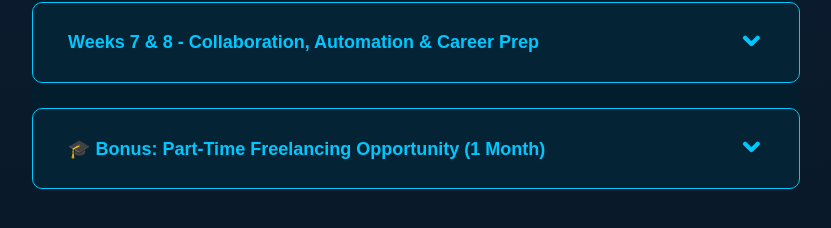
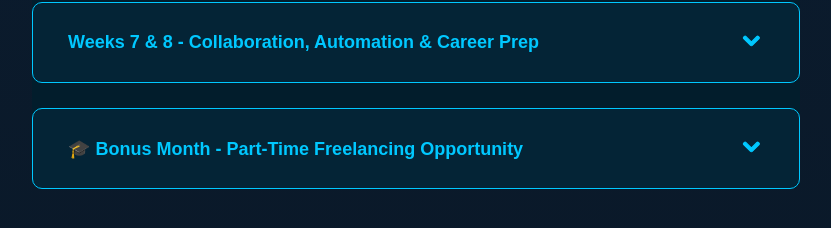
Before and after one commit to bhavanishankargithub/civil-courses-website, a React (Vite) app: page /#/course/1 in a window 1280 px wide. Shown: the part 3834-4062 px from the top of the page, without its empty margins (0-831 px from the left). Built offline with nearby package versions, Linux system fonts and the light colour scheme.

Commit message:
Weekly schedule new changes.

```diff
--- a/src/components/Footer.tsx
+++ b/src/components/Footer.tsx
@@ -98,7 +98,7 @@ const Footer = () => {
             <div className="footer-contact">
               <div className="contact-item">
                 <MapPin size={18} />
-                <span>123 Engineering Plaza, Tech City, TC 12345</span>
+                <span>W84, Gandhi Vihar, Ravi Nagar, Hapur, NCR 245101, India</span>
               </div>
               <div className="contact-item">
                 <Phone size={18} />
@@ -106,7 +106,7 @@ const Footer = () => {
               </div>
               <div className="contact-item">
                 <Mail size={18} />
-                <span>info@revinxt.academy</span>
+                <span>Info@revinxt.com</span>
               </div>
             </div>
           </div>
--- a/src/data/courses.ts
+++ b/src/data/courses.ts
@@ -2,7 +2,7 @@ import type { Course } from "../types/course";
 import ETBSCourse from "../assets/etbsCourseImage.jpg";
 import AutoCadCourseImg from "../assets/autocadCourseImage.jpg";
 import RevitCourseImage from "../assets/revitCourseImage.jpg";
-import { scheduleForCourse1 } from "./schedule";
+import { autoCadScheduleArr, scheduleArrRevitCourse } from "./schedule";
 
 export const courses: Course[] = [
   {
@@ -25,7 +25,7 @@ export const courses: Course[] = [
       "Industry Workflows",
     ],
     created_at: new Date().toISOString(),
-    schedule: scheduleForCourse1,
+    schedule: scheduleArrRevitCourse,
   },
   {
     id: "3",
@@ -47,6 +47,7 @@ export const courses: Course[] = [
       "CAD Software",
     ],
     created_at: new Date().toISOString(),
+    schedule: autoCadScheduleArr,
   },
   {
     id: "2",
--- a/src/data/schedule.ts
+++ b/src/data/schedule.ts
@@ -1,234 +1,142 @@
-type ScheduleItem = {
-  whatWillYouLearn: string;
-  outCome: string;
+export type ScheduleDetail = {
+  title: string;
+  details: string[];
+  outcome: string;
 };
 
-type WeekSchedule = {
-  title: string;
-  details: ScheduleItem[];
-};
-
-export type ScheduleArrayType = WeekSchedule[];
-
-export const scheduleForCourse1: ScheduleArrayType = [
+export const scheduleArrRevitCourse: ScheduleDetail[] = [
   {
-    title: "Week 1 - Revit Foundations",
+    title: 'Week 1 - Revit Foundations',
     details: [
-      {
-        whatWillYouLearn:
-          "✅ Day 1: Introduction to Revit and BIM fundamentals, UI navigation, and project initiation.",
-        outCome:
-          "🎯 Outcome: Confidently open Revit, explore the interface, and set up your first project.",
-      },
-      {
-        whatWillYouLearn:
-          "✅ Day 2: Live doubt-solving and feedback on Day 1's assignment.",
-        outCome:
-          "🎯 Outcome: Clear understanding and improved quality of your first assignment.",
-      },
-      {
-        whatWillYouLearn:
-          "✅ Day 3: Project setup - grids, levels, linking CAD plans, creating worksets.",
-        outCome:
-          "🎯 Outcome: Build organized project foundations and manage linked files effectively.",
-      },
-      {
-        whatWillYouLearn:
-          "✅ Day 4: Feedback and clarifications on project setup.",
-        outCome:
-          "🎯 Outcome: Master workset creation and coordination fundamentals.",
-      },
-      {
-        whatWillYouLearn:
-          "✅ Day 5: Placing columns, walls, beams, and floors; understanding types vs instances.",
-        outCome:
-          "🎯 Outcome: Accurately model structural elements within worksets.",
-      },
+      'Introduction to Revit and BIM fundamentals, UI navigation, and project initiation.',
+      'Project setup — grids, levels, linking CAD plans, creating worksets.',
+      'Placing columns, walls, beams, and floors; understanding types vs instances.'
     ],
+    outcome:
+      '🎯 Outcome: Gain complete confidence in starting projects, managing worksets, and modeling essential structural elements in Revit.'
   },
   {
-    title: "Week 2 - Family Creation & Site Modeling",
+    title: 'Week 2 - Family Creation & Site Modeling',
     details: [
-      {
-        whatWillYouLearn:
-          "✅ Day 6: Create parametric L-shaped column families with parameters.",
-        outCome: "🎯 Outcome: Build reusable and flexible family components.",
-      },
-      {
-        whatWillYouLearn: "✅ Day 7: Family modeling feedback session.",
-        outCome:
-          "🎯 Outcome: Refine skills and correct family structure errors.",
-      },
-      {
-        whatWillYouLearn:
-          "✅ Day 8: Model combined footings, base plates, and in-place beams.",
-        outCome:
-          "🎯 Outcome: Model accurate foundation and stair-support structures.",
-      },
-      {
-        whatWillYouLearn: "✅ Day 9: Assignment review and doubt solving.",
-        outCome: "🎯 Outcome: Strengthen foundation modeling skills.",
-      },
-      {
-        whatWillYouLearn:
-          "✅ Day 10: Create site toposurface, modify contours, and add building pads.",
-        outCome:
-          "🎯 Outcome: Develop realistic site terrain and grading plans.",
-      },
+      'Create parametric L-shaped column families with parameters.',
+      'Model combined footings, base plates, and in-place beams.',
+      'Create site toposurface, modify contours, and add building pads.'
     ],
+    outcome:
+      '🎯 Outcome: Develop the ability to build flexible parametric families and create realistic site models with accurate grading.'
   },
   {
-    title: "Week 3 - Concrete & Steel Modeling",
+    title: 'Week 3 - Concrete & Steel Modeling',
     details: [
-      {
-        whatWillYouLearn:
-          "✅ Day 11: Concrete modeling — columns, pedestals, slabs, and framing bays.",
-        outCome: "🎯 Outcome: Build detailed concrete structural systems.",
-      },
-      {
-        whatWillYouLearn: "✅ Day 12: Feedback on concrete modeling.",
-        outCome: "🎯 Outcome: Improve model accuracy and completeness.",
-      },
-      {
-        whatWillYouLearn:
-          "✅ Day 13: Core walls, mat foundations, ramps, and stairs.",
-        outCome: "🎯 Outcome: Model complex core structures with stability.",
-      },
-      {
-        whatWillYouLearn: "✅ Day 14: Assignment review and feedback.",
-        outCome:
-          "🎯 Outcome: Strong grasp of core structural modeling techniques.",
-      },
-      {
-        whatWillYouLearn:
-          "✅ Day 15: Steel framing — beams, braces, joists, and trusses.",
-        outCome: "🎯 Outcome: Master steel frame modeling and connectivity.",
-      },
+      'Concrete modeling — columns, pedestals, slabs, and framing bays.',
+      'Core walls, mat foundations, ramps, and stairs.',
+      'Steel framing — beams, braces, joists, and trusses.'
     ],
+    outcome:
+      '🎯 Outcome: Master both concrete and steel structure modeling for real-world building frameworks.'
   },
   {
-    title: "Week 4 - Steel Connections & Rebar Detailing",
+    title: 'Week 4 - Steel Connections & Rebar Detailing',
     details: [
-      {
-        whatWillYouLearn:
-          "✅ Day 16: Model bolted, welded, and seated steel connections.",
-        outCome:
-          "🎯 Outcome: Achieve industry-standard detailing for steel members.",
-      },
-      {
-        whatWillYouLearn: "✅ Day 17: Feedback on connection modeling.",
-        outCome: "🎯 Outcome: Enhance precision and consistency in detailing.",
-      },
-      {
-        whatWillYouLearn:
-          "✅ Day 18: Rebar modeling — beams, columns, and slabs.",
-        outCome:
-          "🎯 Outcome: Add reinforcement accurately to major structural components.",
-      },
-      {
-        whatWillYouLearn: "✅ Day 19: Assignment feedback and clarification.",
-        outCome: "🎯 Outcome: Refine rebar accuracy and coordination.",
-      },
-      {
-        whatWillYouLearn:
-          "✅ Day 20: Rebar for walls and openings, offsets, couplers, and scheduling.",
-        outCome:
-          "🎯 Outcome: Generate precise BOQ and reinforcement schedules.",
-      },
+      'Model bolted, welded, and seated steel connections.',
+      'Rebar modeling — beams, columns, and slabs.',
+      'Rebar for walls and openings, offsets, couplers, and scheduling.'
     ],
+    outcome:
+      '🎯 Outcome: Achieve industry-level expertise in steel connection detailing and reinforcement scheduling.'
   },
   {
-    title: "Week 5 - Documentation, BOQs & Visualization",
+    title: 'Week 5 - Documentation, BOQs & Visualization',
     details: [
-      {
-        whatWillYouLearn:
-          "✅ Day 21: Create material takeoffs, quantity schedules, and BOQs.",
-        outCome: "🎯 Outcome: Generate professional construction quantities.",
-      },
-      {
-        whatWillYouLearn: "✅ Day 22: Live doubts and feedback on scheduling.",
-        outCome:
-          "🎯 Outcome: Build confidence in data accuracy and presentation.",
-      },
-      {
-        whatWillYouLearn:
-          "✅ Day 23: Develop 3D views, cameras, and templates.",
-        outCome:
-          "🎯 Outcome: Present your project in photorealistic perspectives.",
-      },
-      {
-        whatWillYouLearn: "✅ Day 24: Assignment review.",
-        outCome: "🎯 Outcome: Deliver clear visual documentation.",
-      },
-      {
-        whatWillYouLearn:
-          "✅ Day 25: Apply filters, overrides, and view customizations.",
-        outCome:
-          "🎯 Outcome: Create professional and visually clean project visuals.",
-      },
+      'Create material takeoffs, quantity schedules, and BOQs.',
+      'Develop 3D views, cameras, and templates.',
+      'Apply filters, overrides, and view customizations.'
     ],
+    outcome:
+      '🎯 Outcome: Learn to generate precise BOQs and present photorealistic, professional project visuals.'
   },
   {
-    title: "Week 6 - Drawing Production & Documentation",
+    title: 'Week 6 - Drawing Production & Documentation',
     details: [
-      {
-        whatWillYouLearn:
-          "✅ Day 26: Add annotations, legends, spot elevations, callouts.",
-        outCome: "🎯 Outcome: Produce detailed project drawings.",
-      },
-      {
-        whatWillYouLearn: "✅ Day 27: Feedback on detailing assignments.",
-        outCome: "🎯 Outcome: Improve clarity and drawing standards.",
-      },
-      {
-        whatWillYouLearn: "✅ Day 28: Sheet management and PDF exports.",
-        outCome: "🎯 Outcome: Deliver organized and presentable drawing sets.",
-      },
-      {
-        whatWillYouLearn: "✅ Day 29: Doubt-solving session.",
-        outCome:
-          "🎯 Outcome: Ensure end-to-end mastery of documentation workflows.",
-      },
-      {
-        whatWillYouLearn: "✅ Day 30: Wrap-up and final review.",
-        outCome: "🎯 Outcome: Submit a complete professional project set.",
-      },
+      'Add annotations, legends, spot elevations, and callouts.',
+      'Sheet management and PDF exports.',
+      'Wrap-up and final review.'
     ],
+    outcome:
+      '🎯 Outcome: Produce well-documented, organized, and presentation-ready drawing sets aligned with professional standards.'
   },
   {
-    title: "Weeks 7 & 8 - Collaboration, Automation & Career Prep",
+    title: 'Weeks 7 & 8 - Collaboration, Automation & Career Prep',
     details: [
-      {
-        whatWillYouLearn:
-          "✅ Day 31: BIM Execution Plans, LOD, worksharing, and case studies.",
-        outCome:
-          "🎯 Outcome: Understand collaboration workflows used by top firms.",
-      },
-      {
-        whatWillYouLearn: "✅ Day 32: Doubt session on BIM workflows.",
-        outCome:
-          "🎯 Outcome: Strengthen teamwork and model-sharing confidence.",
-      },
-      {
-        whatWillYouLearn:
-          "✅ Day 33: Navisworks coordination, Dynamo intro, guest sessions.",
-        outCome:
-          "🎯 Outcome: Automate tasks and integrate models for coordination.",
-      },
-      {
-        whatWillYouLearn: "✅ Day 34: Feedback and knowledge consolidation.",
-        outCome: "🎯 Outcome: Full readiness for real-world projects.",
-      },
-      {
-        whatWillYouLearn:
-          "✅ Day 35: Capstone project, portfolio building, and presentation.",
-        outCome:
-          "🎯 Outcome: Showcase your skills through a complete project portfolio.",
-      },
-      {
-        whatWillYouLearn: "✅ Day 36: Final feedback and career guidance.",
-        outCome: "🎯 Outcome: Confidently step into the professional world.",
-      },
+      'BIM Execution Plans, LOD, worksharing, and case studies.',
+      'Navisworks coordination, Dynamo intro, and guest sessions.',
+      'Capstone project, portfolio building, and presentation.'
     ],
+    outcome:
+      '🎯 Outcome: Collaborate effectively, automate tasks, and build a standout portfolio ready for the professional world.'
   },
+  {
+    title: '🎓 Bonus Month - Part-Time Freelancing Opportunity',
+    details: [
+      'Work on a real client project under mentorship — independently develop a complete Revit Structural model.'
+    ],
+    outcome:
+      '🎯 Outcome: Apply your skills on live projects, meet deadlines, and gain freelancing experience before stepping into your career.'
+  }
 ];
+
+
+
+export const autoCadScheduleArr: ScheduleDetail[] = [
+  {
+    title: 'Week 1 - AutoCAD Fundamentals & Drawing Tools',
+    details: [
+      'Interface, Workspaces & Coordinate Systems',
+      'Basic Drawing Tools - Line, Circle, Polygon, Ellipse, Polyline',
+      'Modify Tools (Part 1) - Move, Copy, Rotate, Trim, Offset, Fillet, Chamfer'
+    ],
+    outcome:
+      '🎯 Outcome: Build complete geometric drawings with precision using Draw & Modify commands.'
+  },
+  {
+    title: 'Week 2 - Accuracy, Layers & Object Properties',
+    details: [
+      'Advanced Modify Tools - Stretch, Scale, Array, Break, Join, Lengthen',
+      'Layer Creation & Management - Color, Linetype, Lineweight, Freeze, Lock',
+      'Selection & Property Tools - Quick Select, Match Properties, Select Similar'
+    ],
+    outcome:
+      '🎯 Outcome: Organize complex drawings using proper layer systems and maintain clean, professional CAD standards.'
+  },
+  {
+    title: 'Week 3 - Annotation, Blocks & Hatching',
+    details: [
+      'Text & Dimensions - Styles, DIMSCALE, DIMSTYLE',
+      'Blocks & Attributes - Create, Edit, Insert, and Add Dynamic Attributes',
+      'Hatch & Gradient Tools - Represent materials, patterns, and fills'
+    ],
+    outcome:
+      '🎯 Outcome: Produce fully annotated, block-based drawings ready for presentation and sheet setup.'
+  },
+  {
+    title: 'Week 4 - Layouts, Plotting & Final Project',
+    details: [
+      'Model vs Paper Space',
+      'Creating Layouts & Viewports with Scales',
+      'Plotting Setup - CTB/STB, Title Blocks, PDF Exports',
+      'Final 2D Project Submission'
+    ],
+    outcome:
+      '🎯 Outcome: Generate professionally plotted CAD sheets with layouts, title blocks, and precise scaling.'
+  },
+  {
+    title: '🎓 Bonus Month - Part-Time Freelancing Opportunity',
+    details: [
+      'Work on a real client project under expert mentorship',
+      'Independently develop a complete AutoCAD project model/drawing',
+      'Learn client communication, deadlines & professional workflow'
+    ],
+    outcome:
+      '🎯 Outcome: Apply your AutoCAD skills on live client projects, gain real freelancing experience, and build your portfolio before entering the industry.'
+  }
+];
--- a/src/pages/CourseDetail.tsx
+++ b/src/pages/CourseDetail.tsx
@@ -4,7 +4,7 @@ import "./CourseDetail.css";
 import { Clock, Award, BookOpen, ArrowLeft, CheckCircle } from "lucide-react";
 import { sendWhatsappMessage } from "../data/helper";
 import { useLayoutEffect, useRef, useState } from "react";
-import type { ScheduleArrayType } from "../data/schedule";
+import type { ScheduleDetail } from "../data/schedule";
 import DownArrowIcon from "../assets/downArrowIcon.svg";
 
 const whatMakesUsDifferentData = [
@@ -69,6 +69,10 @@ const CourseDetail = () => {
   const navigate = useNavigate();
 
   const course = courses.find((c) => c.id === id);
+
+  useLayoutEffect(() => {
+    window.scrollTo(0, 0);
+  }, []);
 
   const sendCheckAvailabilityWhatsappMessage = () => {
     sendWhatsappMessage(
@@ -261,12 +265,11 @@ const CourseDetail = () => {
 export default CourseDetail;
 
 type CourseScheduleProps = {
-  schedule: ScheduleArrayType;
+  schedule: ScheduleDetail[];
 };
 
 const CourseSchedule = ({ schedule }: CourseScheduleProps) => {
   const [expandedIndex, setExpandedIndex] = useState<number | null>(null);
-  const [bonusExpand, setBonusExpand] = useState(false);
 
   const toggleExpand = (index: number) => {
     setExpandedIndex((prevIndex) => (prevIndex === index ? null : index));
@@ -299,49 +302,17 @@ const CourseSchedule = ({ schedule }: CourseScheduleProps) => {
             <div className="course-schedule-details">
               {week.details.map((detail, idx) => (
                 <div key={idx} className="course-schedule-detail-item">
+                  <CheckCircle className="topic-icon" size={24} />{" "}
                   <p className="course-schedule-what-learn">
-                    {detail.whatWillYouLearn}
+                    {detail}
                   </p>
-                  <p className="course-schedule-outcome">{detail.outCome}</p>
                 </div>
               ))}
+              <p className="course-schedule-outcome">{week.outcome}</p>
             </div>
           </ExpandableSection>
         </div>
       ))}
-      <div className="course-schedule-week">
-        <div
-          className="course-schedule-week-header"
-          onClick={() => setBonusExpand((prev) => !prev)}
-        >
-          <span className="course-schedule-week-title">
-            🎓 Bonus: Part-Time Freelancing Opportunity {"(1 Month)"}
-          </span>
-          <span
-            className={`course-schedule-toggle-icon ${
-              bonusExpand ? "rotate-icon" : ""
-            }`}
-          >
-            <img src={DownArrowIcon} alt="Down Arrow" width={25} height={25} />
-          </span>
-        </div>
-
-        <ExpandableSection isExpanded={bonusExpand}>
-          <div className="course-schedule-details">
-            <div className="course-schedule-detail-item">
-              <p className="course-schedule-what-learn">
-                🧩 Description: Work on a real client project under mentorship —
-                independently develop a complete Revit Structural model.
-              </p>
-              <p className="course-schedule-outcome">
-                🎯 Learning Outcome: Apply your knowledge on live projects,
-                manage deadlines, and gain freelancing experience before you
-                graduate.
-              </p>
-            </div>
-          </div>
-        </ExpandableSection>
-      </div>
     </div>
   );
 };
--- a/src/types/course.ts
+++ b/src/types/course.ts
@@ -1,4 +1,4 @@
-import type { ScheduleArrayType } from "../data/schedule";
+import type { ScheduleDetail } from "../data/schedule";
 
 export interface Course {
   id: string;
@@ -12,5 +12,5 @@ export interface Course {
   price: number;
   topics: string[];
   created_at: string;
-  schedule?: ScheduleArrayType;
+  schedule?: ScheduleDetail[];
 }
```
Also changed, not shown: src/pages/CourseDetail.css (+7 -4 lines).
